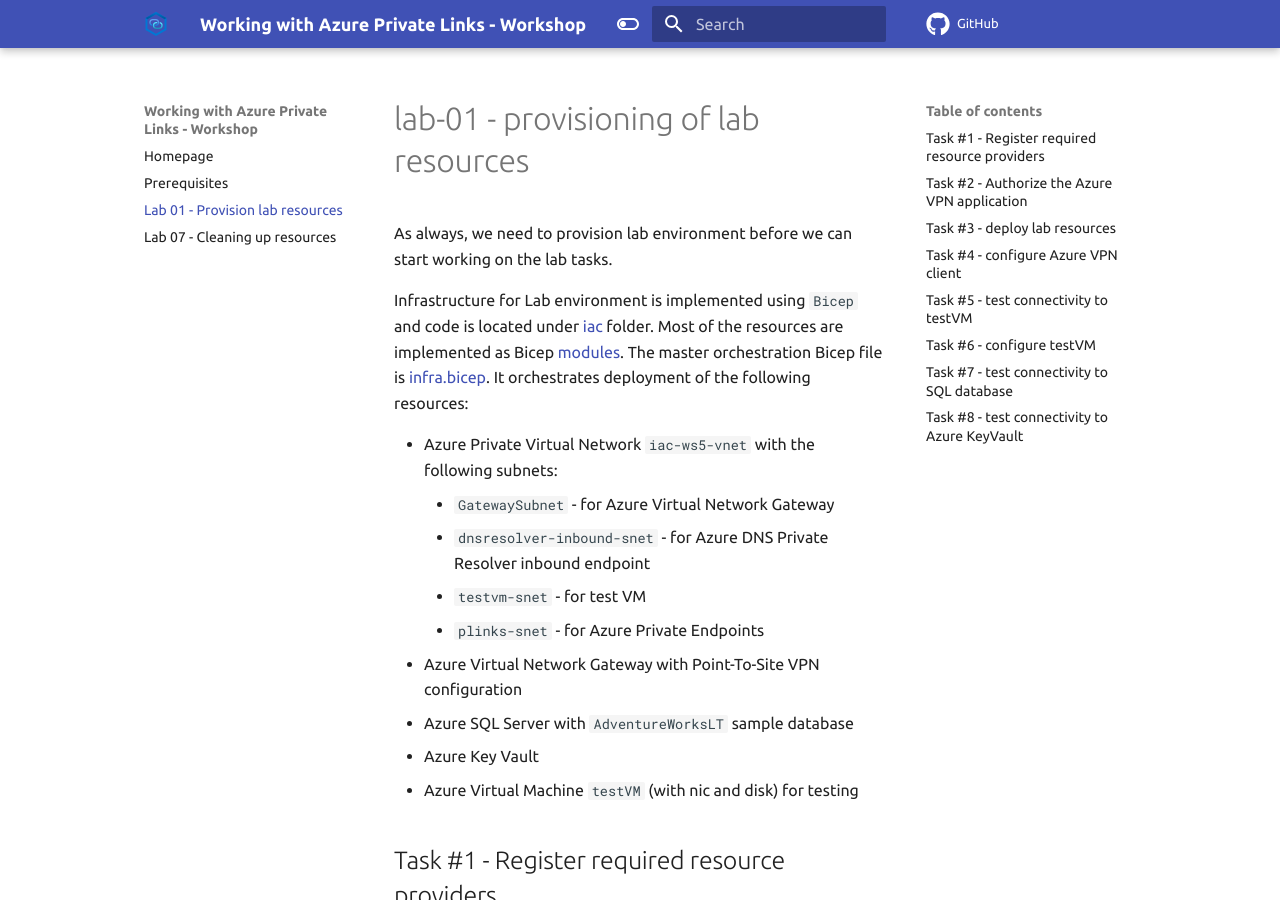
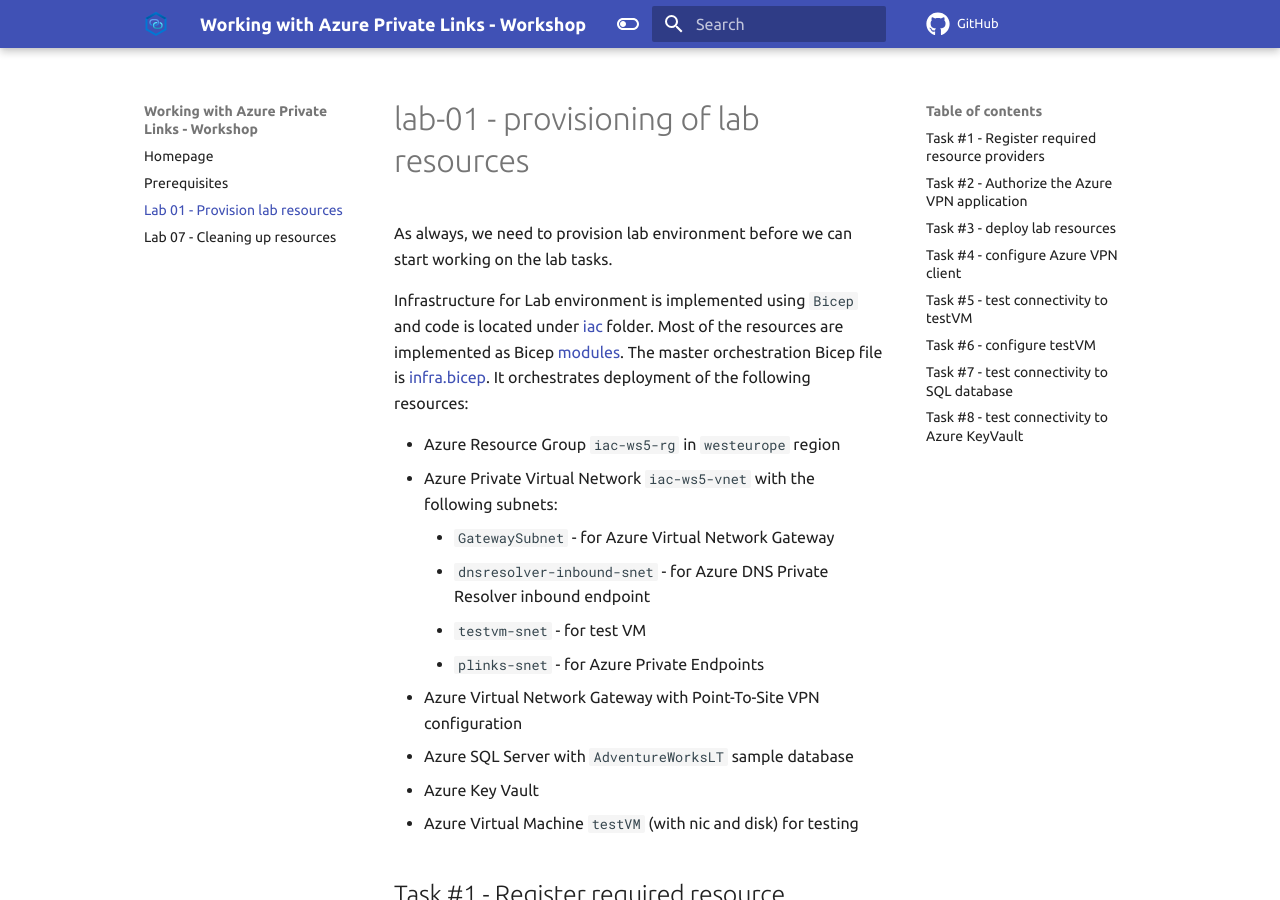
Before and after one commit to Infrastructure-AsCode/azure-private-links-labs, an MkDocs documentation site: the page built from docs/labs/lab-01/index.md, in a window 1280 px wide and 900 px high. Built offline with MkDocs 1.6.1 and Material for MkDocs 9.7.7, drawn with Linux system fonts in a browser that asks for light colours; comment, search, counter and statistics services are not loaded.

Commit message:
WIP - lab01

```diff
--- a/docs/labs/lab-01/index.md
+++ b/docs/labs/lab-01/index.md
@@ -4,6 +4,7 @@ As always, we need to provision lab environment before we can start working on t
 
 Infrastructure for Lab environment is implemented using `Bicep` and code is located under [iac](https://github.com/Infrastructure-AsCode/azure-private-links-labs/tree/main/iac) folder. Most of the resources are implemented as Bicep [modules](https://github.com/Infrastructure-AsCode/azure-private-links-labs/tree/main/iac/modules). The master orchestration Bicep file is [infra.bicep](https://github.com/Infrastructure-AsCode/azure-private-links-labs/blob/main/iac/infra.bicep). It orchestrates deployment of the following resources:
 
+- Azure Resource Group `iac-ws5-rg` in `westeurope` region
 - Azure Private Virtual Network `iac-ws5-vnet` with the following subnets:
     - `GatewaySubnet` - for Azure Virtual Network Gateway
     - `dnsresolver-inbound-snet` - for Azure DNS Private Resolver inbound endpoint
```
